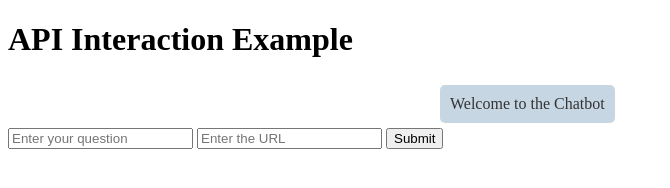
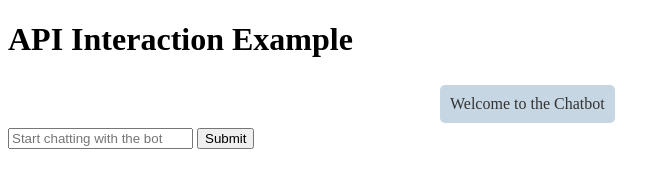
Before and after one commit to CarlyCa/carlyca.github.io, a plain HTML site: page psych.html in a window 1280 px wide. Shown: the whole page, without its empty margins (0-670 px from the left). Drawn offline with nearby package versions, Linux system fonts and the light colour scheme.

Commit message:
Update psych.html

```diff
--- a/psych.html
+++ b/psych.html
@@ -98,8 +98,7 @@
   </div>
 
   <form>
-    <input type="text" id="question" name="question" placeholder="Enter your question">
-    <input type="text" id="url" name="url" placeholder="Enter the URL">
+    <input type="text" id="question" name="question" placeholder="Start chatting with the bot">
     <button type="submit">Submit</button>
   </form>
 </body>
```
